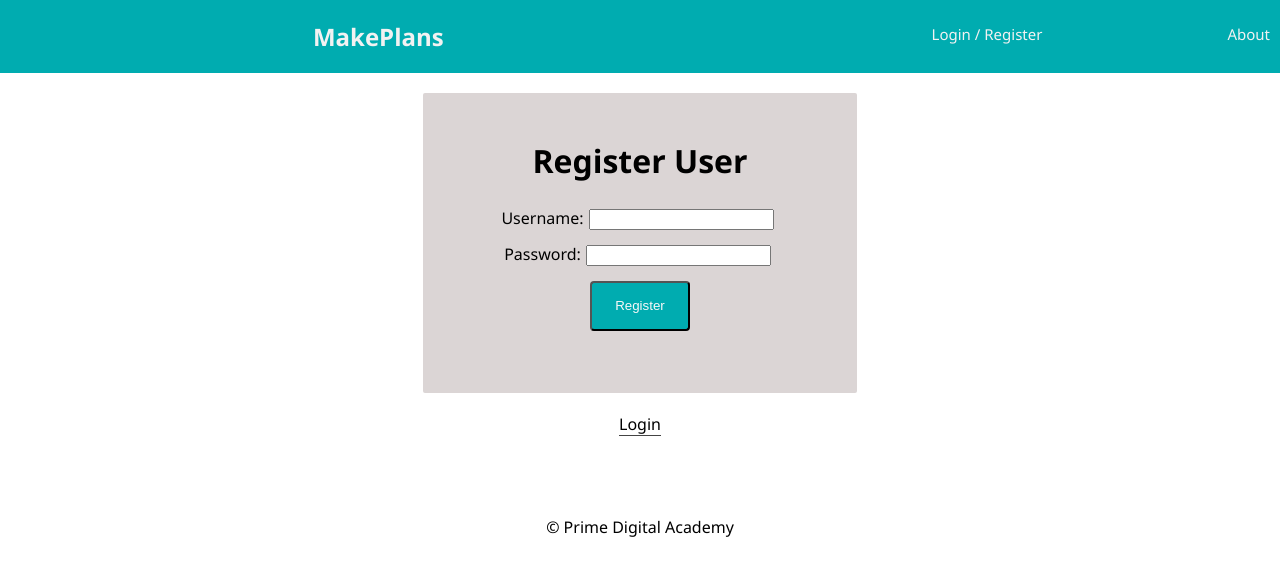
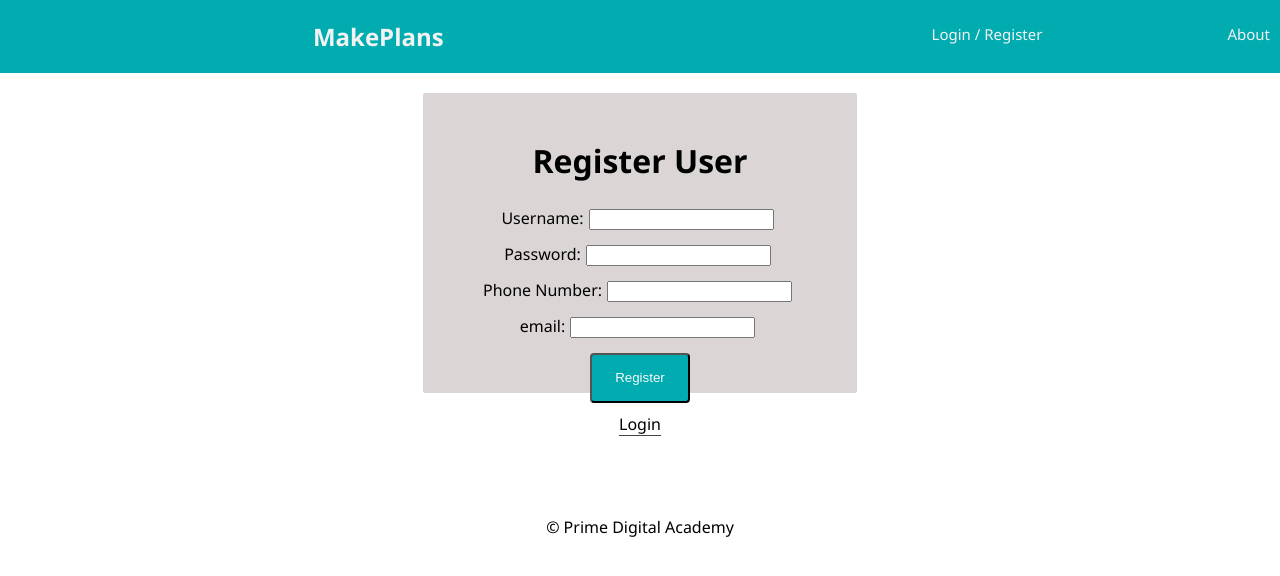
Before and after one commit to samflavin/prime_solo_project, a React (Create React App) app: page /#/home in a window 1280 px wide. Both pictures are taken after a click on the button "Register". Shown: the top 576 px of the page. Built offline with nearby package versions, Linux system fonts and the light colour scheme; no server answers.

Commit message:
working on getting guests

```diff
--- a/src/components/CreateEvent/AddGuests.js
+++ b/src/components/CreateEvent/AddGuests.js
@@ -1,4 +1,6 @@
 import React, { Component } from 'react';
+import { connect } from 'react-redux';
+
 
 
 class AddGuests extends Component {
@@ -26,6 +28,9 @@ class AddGuests extends Component {
 
                 <h1>Add Guests</h1>
 
+            {JSON.stringify(this.props.reduxStore.guests)}
+
+
                 &nbsp;
             <button onClick={this.handleBack}>Back</button>
                 &nbsp;
@@ -36,4 +41,9 @@ class AddGuests extends Component {
     }
 }
 
-export default AddGuests;
+const putReduxStoreOnProps = (reduxStore) => ({
+    reduxStore
+})
+
+
+export default connect(putReduxStoreOnProps)(AddGuests);
--- a/src/components/RegisterPage/RegisterPage.js
+++ b/src/components/RegisterPage/RegisterPage.js
@@ -5,6 +5,8 @@ class RegisterPage extends Component {
   state = {
     username: '',
     password: '',
+    phoneNumber: '',
+    email: '',
   };
 
   registerUser = (event) => {
@@ -65,6 +67,28 @@ class RegisterPage extends Component {
             </label>
           </div>
           <div>
+            <label htmlFor="phoneNumber">
+              Phone Number:
+              <input
+                type="phoneNumber"
+                name="phoneNumber"
+                value={this.state.phoneNumber}
+                onChange={this.handleInputChangeFor('phoneNumber')}
+              />
+            </label>
+          </div>
+          <div>
+            <label htmlFor="email">
+              email:
+              <input
+                type="email"
+                name="email"
+                value={this.state.email}
+                onChange={this.handleInputChangeFor('email')}
+              />
+            </label>
+          </div>
+          <div>
             <input
               className="register"
               type="submit"
--- /dev/null
+++ b/src/redux/reducers/fetchGuestsReducer.js
@@ -0,0 +1,14 @@
+const guests = (state = [], action) => {
+
+    switch (action.type) {
+        case 'SET_GUESTS':
+            return action.payload;
+        default:
+            return state;
+    }
+
+};
+
+// loginMode will be on the redux state at:
+// state.loginMode
+export default guests;
--- a/src/redux/reducers/index.js
+++ b/src/redux/reducers/index.js
@@ -4,6 +4,7 @@ import loginMode from './loginModeReducer';
 import user from './userReducer';
 import description from './descriptionReducer'  //import from reducer
 import poll from './pollReducer';
+import guests from './fetchGuestsReducer'
 
 // rootReducer is the primary reducer for our entire project
 // It bundles up all of the other reducers so our project can use them.
@@ -16,7 +17,8 @@ const rootReducer = combineReducers({
   loginMode, // will have a value of 'login' or 'registration' to control which screen is shown
   user, // will have an id and username if someone is logged in
   description, //puts description in redux
-  poll
+  poll, //holds poll info in redux
+  guests //holds guests from db in redux
 });
 
 export default rootReducer;
--- a/src/redux/sagas/fetchGuestsSaga.js
+++ b/src/redux/sagas/fetchGuestsSaga.js
@@ -3,13 +3,13 @@ import Axios from 'axios';
 
 function* fetchGuests(action) {
     try {
-        const response = yield Axios.get('/movie/info');
-        yield put({ type: 'SET_MOVIES', payload: response.data })
-
+        const response = yield Axios.get('/api/user/addGuests');
+        yield put({ type: 'SET_GUESTS', payload: response.data })
+        console.log(response.data)
 
     } catch (error) {
-        console.log('Error with user registration:', error);
-        yield put({ type: 'REGISTRATION_FAILED' });
+        console.log('Error with getting users:', error);
+        // yield put({ type: 'REGISTRATION_FAILED' });
     }
 }
 
```
Also changed, not shown: 2 other files (tests, documents, lock files or other folders).
